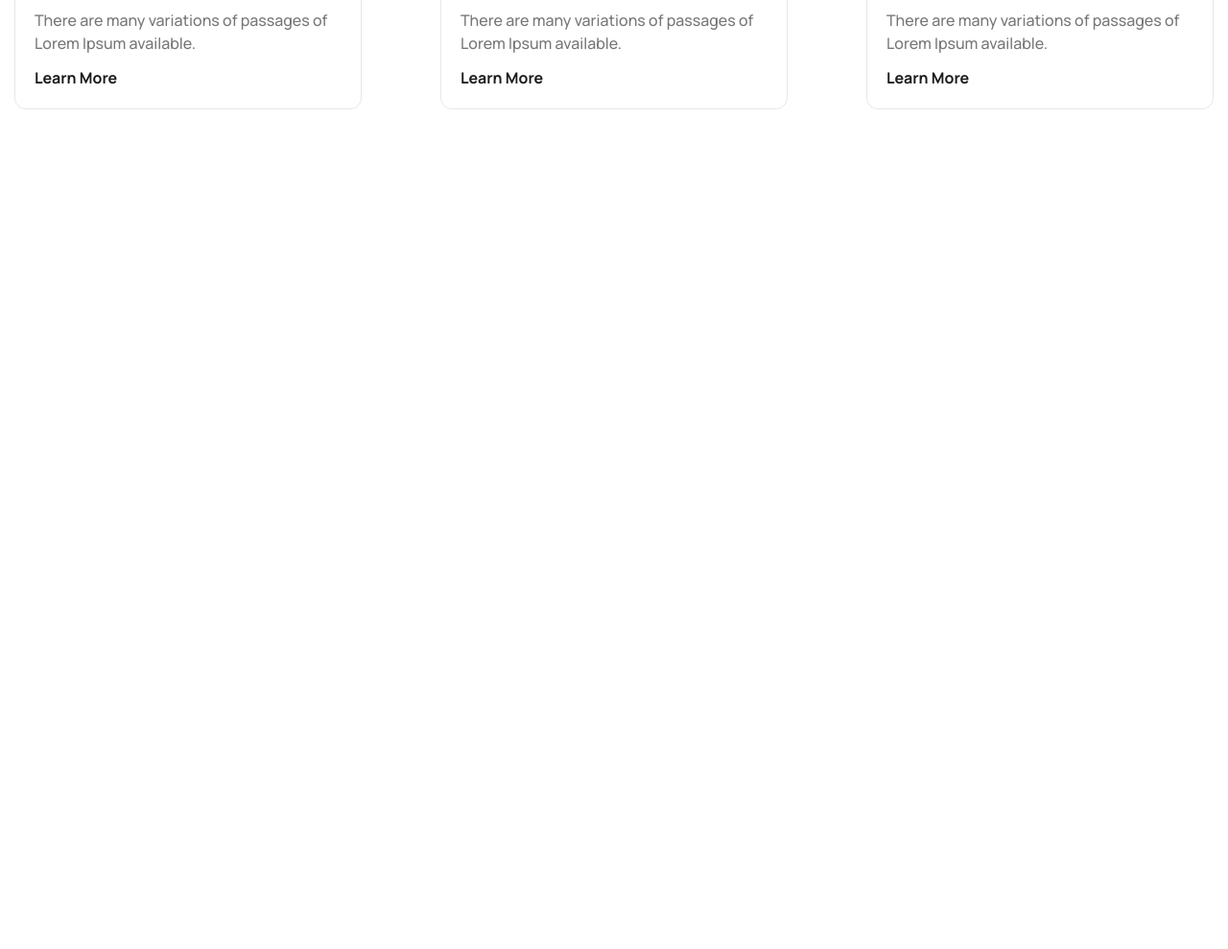
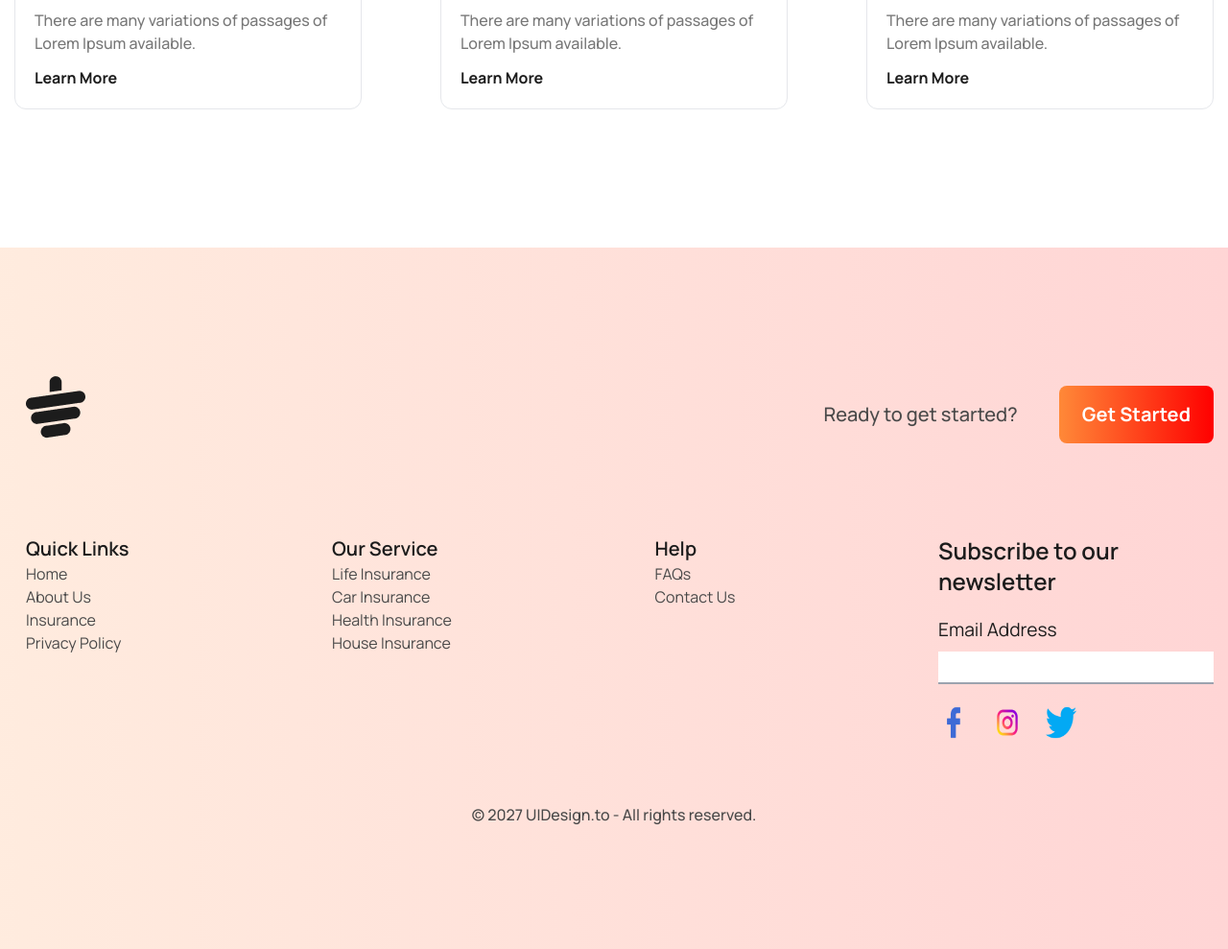
Before and after one commit to abdurrahman253/Tea-house, a plain HTML site: page index.html in a window 1280 px wide. Shown: the part 3471-4460 px from the top of the page at 96% size. Before the commit the page ends 3729 px from the top, so only its background shows below. Drawn offline with nearby package versions, Linux system fonts and the light colour scheme.

Commit message:
added footer part and updated

```diff
--- a/index.html
+++ b/index.html
@@ -166,6 +166,60 @@
     </div>
     </section>
 
+    <!-- Footer part -->
+     <footer class=" bg-gradient-to-r from-[#ff88382a] to-[#ff00002a] py-32">
+      <section class="mx-auto max-w-[1250px] ">
+         <div class="flex gap-44 justify-between items-center pl-3">
+          <img src="./images/cup.png" alt="">
+          <div>
+            <span class=" font-medium text-xl text-[#494949] mr-10">Ready to get started?</span>
+            <button class="mt-4 font-bold text-xl text-white bg-gradient-to-r from-[#FF8938] to-[#FF0000] py-2 px-4 md:py-4 md:px-6 rounded-lg">Get Started</button>
+          </div>
+         </div>
+
+         <div class="parent_div flex flex-col md:flex-row gap-9 justify-between mt-24 pl-3">
+          <div>
+            <h4 class="font-semibold text-xl dark_1 ">Quick Links</h4>
+            <span class="dark_2">Home</span> <br>
+            <span class="dark_2">About Us</span> <br>
+            <span class="dark_2">Insurance</span> <br>
+            <span class="dark_2">Privacy Policy</span> <br>
+          </div>
+
+          <div>
+            <h4 class="font-semibold text-xl dark_1">Our Service</h4>
+            <span class="dark_2">Life Insurance</span> <br>
+            <span class="dark_2">Car Insurance</span> <br>
+            <span class="dark_2">Health Insurance</span> <br>
+            <span class="dark_2">House Insurance</span>
+          </div>
+
+          <div>
+            <h4 class="font-semibold text-xl dark_1">Help</h4>
+            <span class="dark_2">FAQs</span> <br>
+            <span class="dark_2">Contact Us</span> <br>
+          </div>
+
+
+          <div>
+            <h3 class="font-semibold text-2xl dark_1 mb-5">Subscribe to our <br class="hidden md:block"> newsletter</h3>
+            <label class="text-[1.2rem] dark_1 " for="email">Email Address</label> <br>
+            <input class="border-0 border-b-2 border-gray-400 focus:border-blue-500 focus:ring-0 mt-2 px-12 py-1" type="email" name="email" id="email">
+
+
+            <div class="flex gap-6 mt-5">
+              <img src="./images/facebook.png" class="w-8 h-10" alt="">
+              <img src="./images/instagram (1).png" class="w-8 h-10" alt="">
+              <img src="./images/twitter.png" class="w-8 h-10" alt="">
+            </div>
+          </div>
+         </div>
+
+         <div>
+          <p class="dark_2 font-medium text-center mt-16">© 2027 UIDesign.to - All rights reserved.</p>
+         </div>
+       </section>
+     </footer>
 
 </body>
 </html>
--- a/tailwind.css
+++ b/tailwind.css
@@ -11,3 +11,7 @@
 .dark_3{
     color: #777777;
 }
+
+.dark_2{
+  color: #494949;
+}
```
Also changed, not shown: images/facebook.png (added), images/instagram (1).png (added), images/twitter.png (added).
